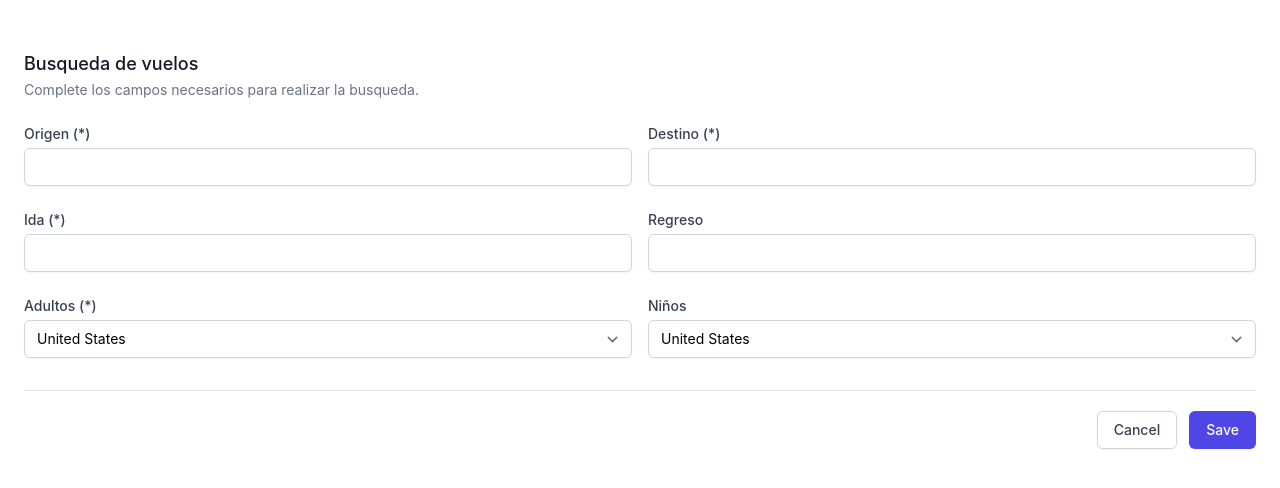
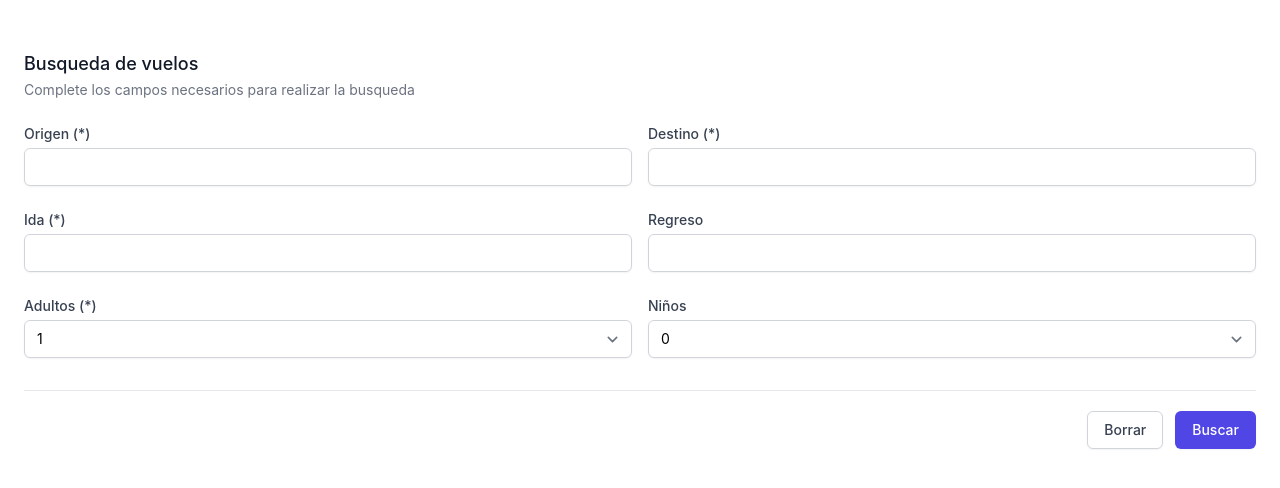
Before and after one commit to VictorIbarraOlivares/buscador-vuelos, a React (Vite) app: page / in a window 1280 px wide. Shown: the top 488 px of the page. Built offline with nearby package versions, Linux system fonts and the light colour scheme.

Commit message:
cambios en el formulario

```diff
--- a/src/App.jsx
+++ b/src/App.jsx
@@ -1,150 +1,152 @@
-import { Formik } from 'formik';
+import { Field, Form, Formik, ErrorMessage } from 'formik';
 import logo from './logo.svg'
 import './App.css'
 
+function handleSubmit(values) {
+  console.log('onSubmit');
+  console.log(values);
+}
+
+function validate(values) {
+  let errors = {};
+  if (values.origen.length === 0) {
+    errors.origen = 'Requerido';
+  }
+  if (values.destino.length === 0) {
+    errors.destino = 'Requerido';
+  }
+  if (values.ida.length === 0) {
+    errors.ida = 'Requerido';
+  }
+
+  return errors;
+}
 const App = () => {
-
   return (
     <div className='bg-white px-4 py-5 sm:px-6'>
-      <Formik
-        initialValues={{
+      <Formik initialValues={{
         origen: '',
         destino: '',
         ida: '',
         regreso: '',
-          adultos: 0,
+        adultos: 1,
         boys: 0
       }}
-        validate={values => {
-          const errors = {};
-          if (!values.origen) {
-            errors.origen = 'Requerido';
-          }
-          if (!values.destino) {
-            errors.destino = 'Requerido';
-          }
-
-          return errors;
-        }}
-        onSubmit={(values, { setSubmitting }) => {
-          setTimeout(() => {
-            alert(JSON.stringify(values, null, 2));
-            setSubmitting(false);
-          }, 400);
-        }}
+        onSubmit={handleSubmit}
+        validate={validate}
       >
-        {({
-          values,
-          errors,
-          touched,
-          handleChange,
-          handleBlur,
-          handleSubmit,
-          isSubmitting,
-        }) => (
-          <form onSubmit={handleSubmit} className="space-y-8 divide-y divide-gray-200">
+        {(formik) => (
+          <Form className="space-y-8 divide-y divide-gray-200">
             <div className="space-y-8 divide-y divide-gray-200">
               <div className="pt-8">
                 <div>
                   <h3 className="text-lg leading-6 font-medium text-gray-900">Busqueda de vuelos</h3>
-                  <p className="mt-1 text-sm text-gray-500">Complete los campos necesarios para realizar la busqueda.</p>
+                  <p className="mt-1 text-sm text-gray-500">Complete los campos necesarios para realizar la busqueda</p>
                 </div>
                 <div className="mt-6 grid grid-cols-1 gap-y-6 gap-x-4 sm:grid-cols-6">
                   <div className="sm:col-span-3">
-                    <label htmlFor="first-name" className="block text-sm font-medium text-gray-700">
+                    <label htmlFor="origen" className="block text-sm font-medium text-gray-700">
                       Origen (*)
                     </label>
                     <div className="mt-1">
-                      <input
+                      <Field
+                        name="origen"
                         type="text"
-                        name="origen"
-                        onChange={handleChange}
-                        onBlur={handleBlur}
-                        value={values.origen}
-                        className="shadow-sm focus:ring-indigo-500 focus:border-indigo-500 block w-full sm:text-sm border-gray-300 rounded-md"
+                        id="origen"
+                        className={"shadow-sm focus:ring-indigo-500 focus:border-indigo-500 block w-full sm:text-sm border-gray-300 rounded-md " + ( (formik.touched.origen && formik.errors.origen) ? 'border-red-400 ring-red-400' : '') }
                       />
-                      {errors.origen && touched.origen && errors.origen}
+                      <ErrorMessage name="origen" render={msg => <ErrorInput msg={msg} />} />
                     </div>
                   </div>
 
                   <div className="sm:col-span-3">
-                    <label htmlFor="last-name" className="block text-sm font-medium text-gray-700">
+                    <label htmlFor="destino" className="block text-sm font-medium text-gray-700">
                       Destino (*)
                     </label>
                     <div className="mt-1">
-                      <input
+                      <Field
                         type="text"
-                        name="last-name"
-                        id="last-name"
-                        autoComplete="family-name"
+                        id="destino"
+                        name="destino"
+                        className={"shadow-sm focus:ring-indigo-500 focus:border-indigo-500 block w-full sm:text-sm border-gray-300 rounded-md " + ( (formik.touched.destino && formik.errors.destino) ? 'border-red-400 ring-red-400' : '') }
+                      />
+                      <ErrorMessage name="destino" render={msg => <ErrorInput msg={msg} />} />
+                    </div>
+                  </div>
+
+                  <div className="sm:col-span-3">
+                    <label htmlFor="ida" className="block text-sm font-medium text-gray-700">
+                      Ida (*)
+                    </label>
+                    <div className="mt-1">
+                      <Field
+                        type="text"
+                        id="ida"
+                        name="ida"
+                        className={"shadow-sm focus:ring-indigo-500 focus:border-indigo-500 block w-full sm:text-sm border-gray-300 rounded-md " + ( (formik.touched.ida && formik.errors.ida) ? 'border-red-400 ring-red-400' : '') }
+                      />
+                      <ErrorMessage name="ida" render={msg => <ErrorInput msg={msg} />} />
+                    </div>
+                  </div>
+
+                  <div className="sm:col-span-3">
+                    <label htmlFor="regreso" className="block text-sm font-medium text-gray-700">
+                      Regreso
+                    </label>
+                    <div className="mt-1">
+                      <Field
+                        type="text"
+                        id="regreso"
+                        name="regreso"
                         className="shadow-sm focus:ring-indigo-500 focus:border-indigo-500 block w-full sm:text-sm border-gray-300 rounded-md"
                       />
                     </div>
                   </div>
 
                   <div className="sm:col-span-3">
-                    <label htmlFor="first-name" className="block text-sm font-medium text-gray-700">
-                      Ida (*)
+                    <label htmlFor="adultos" className="block text-sm font-medium text-gray-700">
+                      Adultos (*)
                     </label>
                     <div className="mt-1">
-                      <input
-                        type="text"
-                        name="first-name"
-                        id="first-name"
-                        autoComplete="given-name"
+                      <Field
+                        as="select"
+                        id="adultos"
+                        name="adultos"
                         className="shadow-sm focus:ring-indigo-500 focus:border-indigo-500 block w-full sm:text-sm border-gray-300 rounded-md"
-                      />
+                      >
+                        <option value="1">1</option>
+                        <option value="2">2</option>
+                        <option value="3">3</option>
+                        <option value="4">4</option>
+                        <option value="5">5</option>
+                        <option value="6">6</option>
+                        <option value="7">7</option>
+                        <option value="8">8</option>
+                      </Field>
                     </div>
                   </div>
 
                   <div className="sm:col-span-3">
-                    <label htmlFor="last-name" className="block text-sm font-medium text-gray-700">
-                      Regreso
-                    </label>
-                    <div className="mt-1">
-                      <input
-                        type="text"
-                        name="last-name"
-                        id="last-name"
-                        autoComplete="family-name"
-                        className="shadow-sm focus:ring-indigo-500 focus:border-indigo-500 block w-full sm:text-sm border-gray-300 rounded-md"
-                      />
-                    </div>
-                  </div>
-
-                  <div className="sm:col-span-3">
-                    <label htmlFor="country" className="block text-sm font-medium text-gray-700">
-                      Adultos (*)
-                    </label>
-                    <div className="mt-1">
-                      <select
-                        id="country"
-                        name="country"
-                        autoComplete="country-name"
-                        className="shadow-sm focus:ring-indigo-500 focus:border-indigo-500 block w-full sm:text-sm border-gray-300 rounded-md"
-                      >
-                        <option>United States</option>
-                        <option>Canada</option>
-                        <option>Mexico</option>
-                      </select>
-                    </div>
-                  </div>
-
-                  <div className="sm:col-span-3">
-                    <label htmlFor="country" className="block text-sm font-medium text-gray-700">
+                    <label htmlFor="boys" className="block text-sm font-medium text-gray-700">
                       Niños
                     </label>
                     <div className="mt-1">
-                      <select
-                        id="country"
-                        name="country"
-                        autoComplete="country-name"
+                      <Field
+                        as="select"
+                        id="boys"
+                        name="boys"
                         className="shadow-sm focus:ring-indigo-500 focus:border-indigo-500 block w-full sm:text-sm border-gray-300 rounded-md"
                       >
-                        <option>United States</option>
-                        <option>Canada</option>
-                        <option>Mexico</option>
-                      </select>
+                        <option value="0">0</option>
+                        <option value="1">1</option>
+                        <option value="2">2</option>
+                        <option value="3">3</option>
+                        <option value="4">4</option>
+                        <option value="5">5</option>
+                        <option value="6">6</option>
+                        <option value="7">7</option>
+                        <option value="8">8</option>
+                      </Field>
                     </div>
                   </div>
                 </div>
@@ -155,26 +157,32 @@ const App = () => {
             <div className="pt-5">
               <div className="flex justify-end">
                 <button
-                  type="button"
+                  type="reset"
                   className="bg-white py-2 px-4 border border-gray-300 rounded-md shadow-sm text-sm font-medium text-gray-700 hover:bg-gray-50 focus:outline-none focus:ring-2 focus:ring-offset-2 focus:ring-indigo-500"
                 >
-                  Cancel
+                  Borrar
                 </button>
 
                 <button
                   type="submit"
-                  disabled={isSubmitting}
+                  // disabled={isSubmitting}
                   className="ml-3 inline-flex justify-center py-2 px-4 border border-transparent shadow-sm text-sm font-medium rounded-md text-white bg-indigo-600 hover:bg-indigo-700 focus:outline-none focus:ring-2 focus:ring-offset-2 focus:ring-indigo-500"
                 >
-                  Save
+                  Buscar
                 </button>
               </div>
             </div>
-          </form>
+          </Form>
         )}
       </Formik>
     </div>
   )
 }
 
+const ErrorInput = ({ msg }) => {
+  console.log(msg)
+  return (
+    <span className='flex items-center font-medium tracking-wide text-red-500 text-xs mt-1 ml-1'>{msg}</span>
+  )
+}
 export default App
```
Lines whose indentation alone changed are shown as unchanged.
